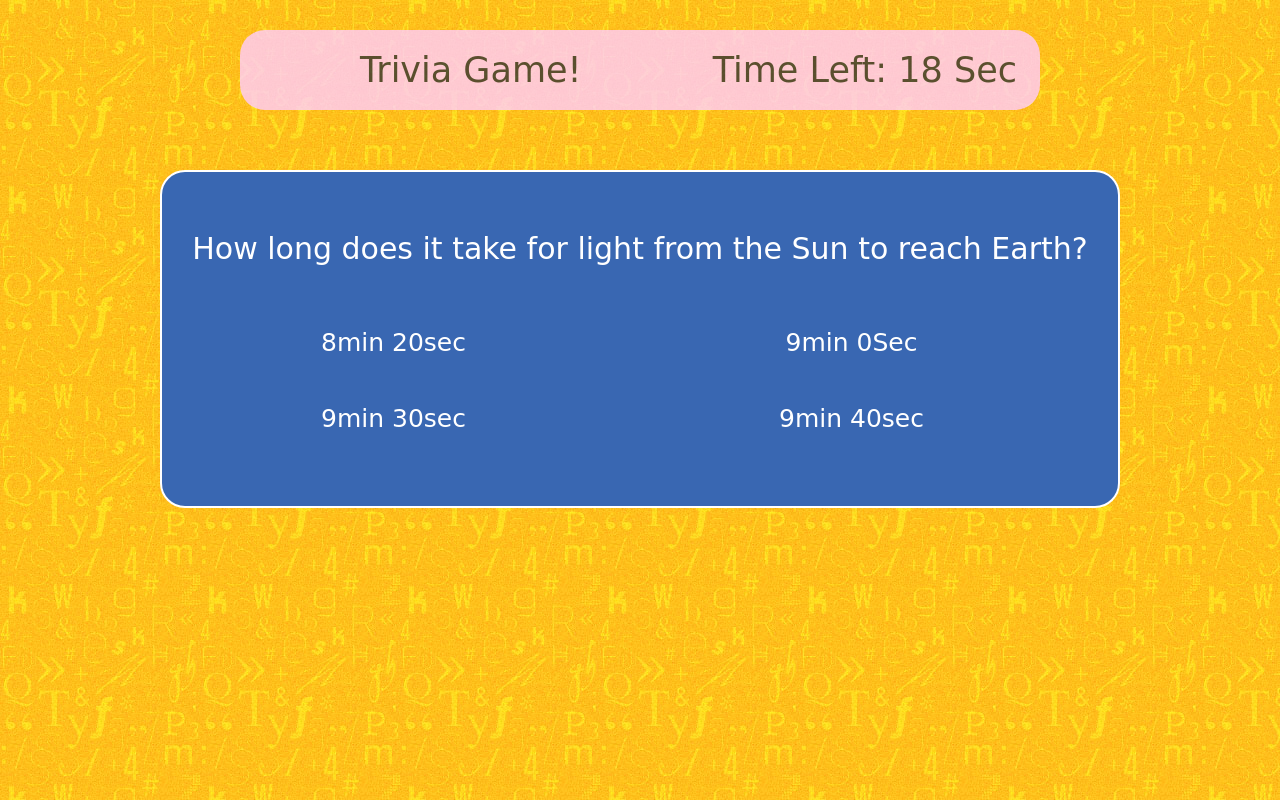
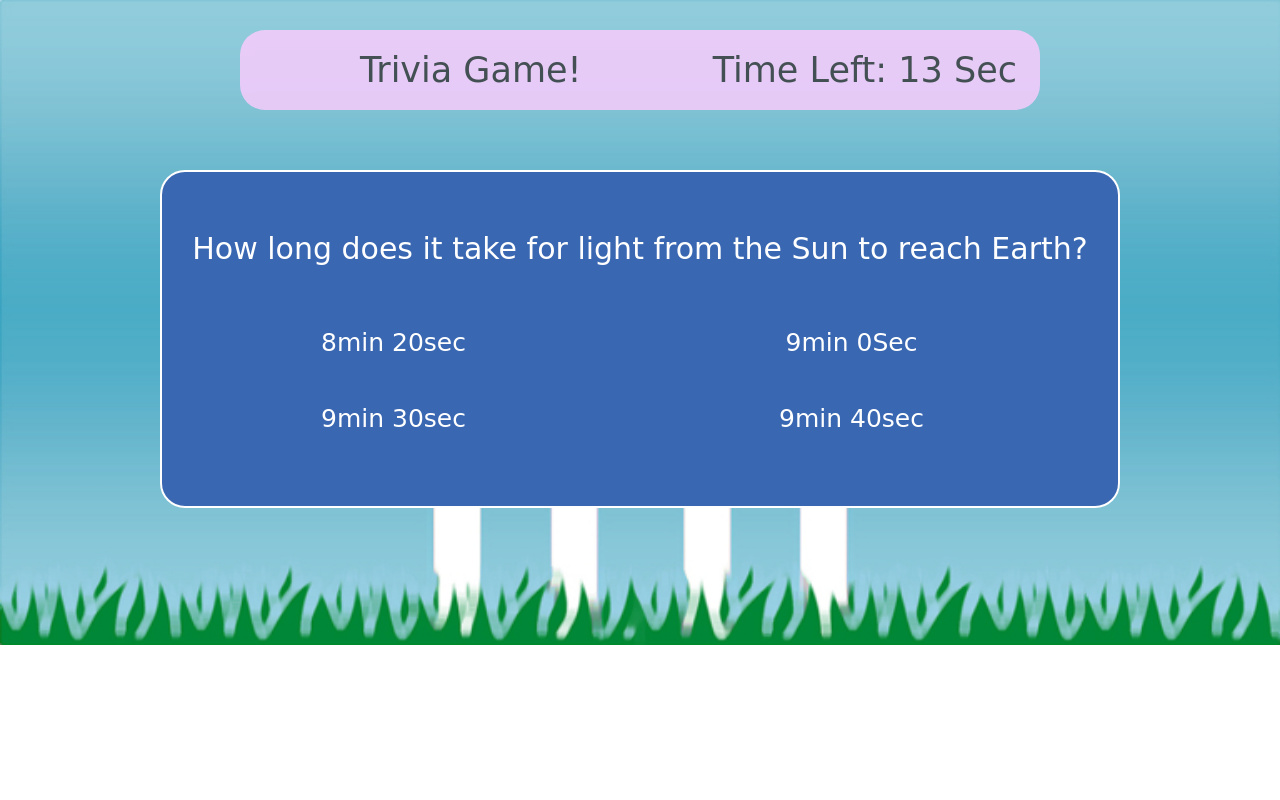
Before and after one commit to pennelyx/TriviaGame, a plain HTML site: page index.html in a window 1280 px wide. Both pictures are taken after a click on the button "Start". Drawn offline with nearby package versions, Linux system fonts and the light colour scheme; a web font is replaced by a local one.

Commit message:
chagned background again

```diff
--- a/assets/style.css
+++ b/assets/style.css
@@ -1,6 +1,8 @@
 body {
-	background-image: url("../images/background.jpg");
+	background-image: url("../images/background2.jpg");
 	font-family: 'Baloo Bhaina', cursive;
+	background-repeat: no-repeat;
+	background-size: cover;
 
 }
 
--- a/javascript/game.js
+++ b/javascript/game.js
@@ -90,7 +90,7 @@ $(document).ready(function(){
 
         timer: function(numberOfQuestions) {
             clearInterval(intervalID);
-            timeCnt=20;
+            timeCnt=15;
             intervalID = setInterval(function(){
                 timeCnt--;
                 $("#timeUpdate").html(timeCnt + " Sec");
```
Also changed, not shown: images/background2.jpg (added).
